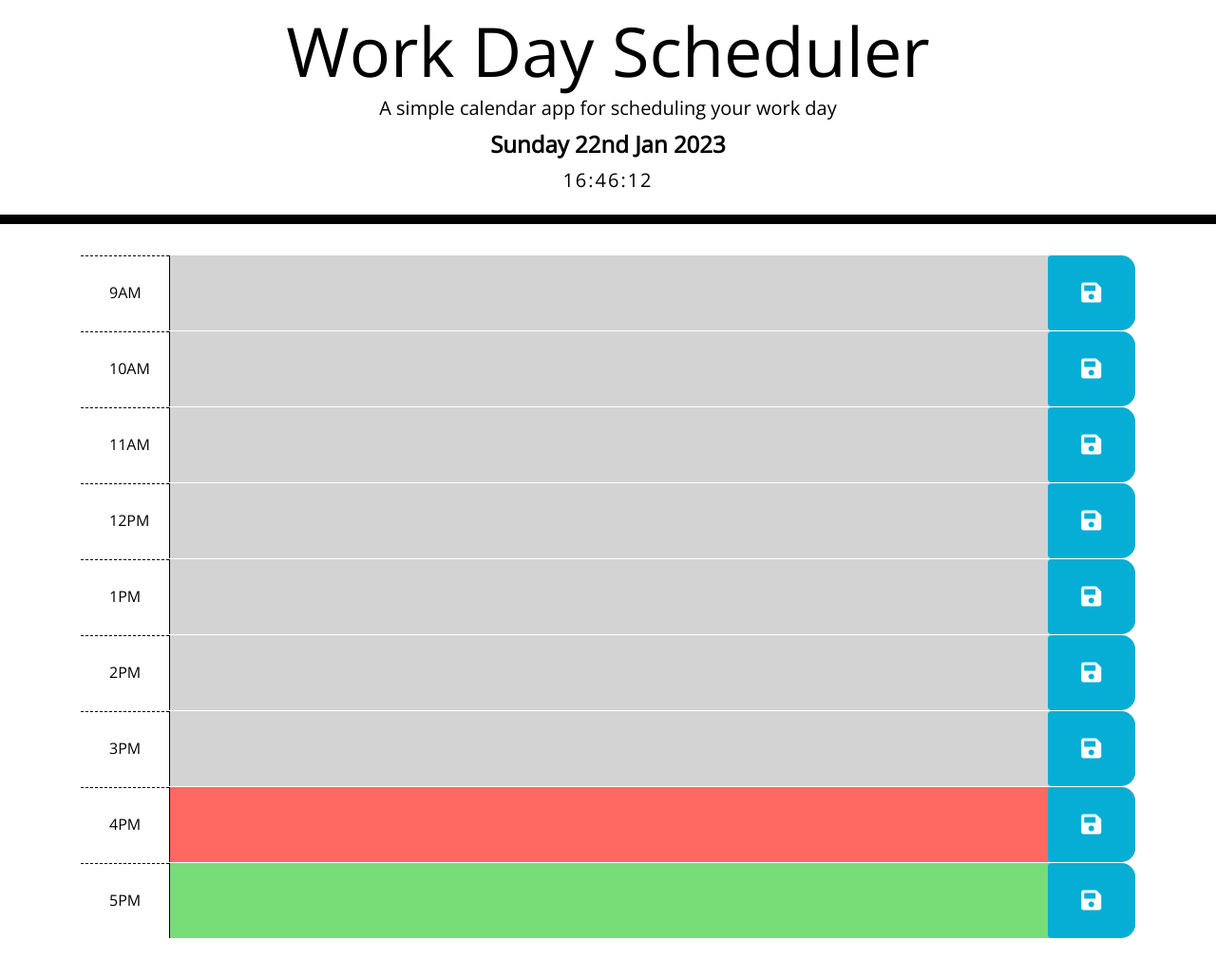
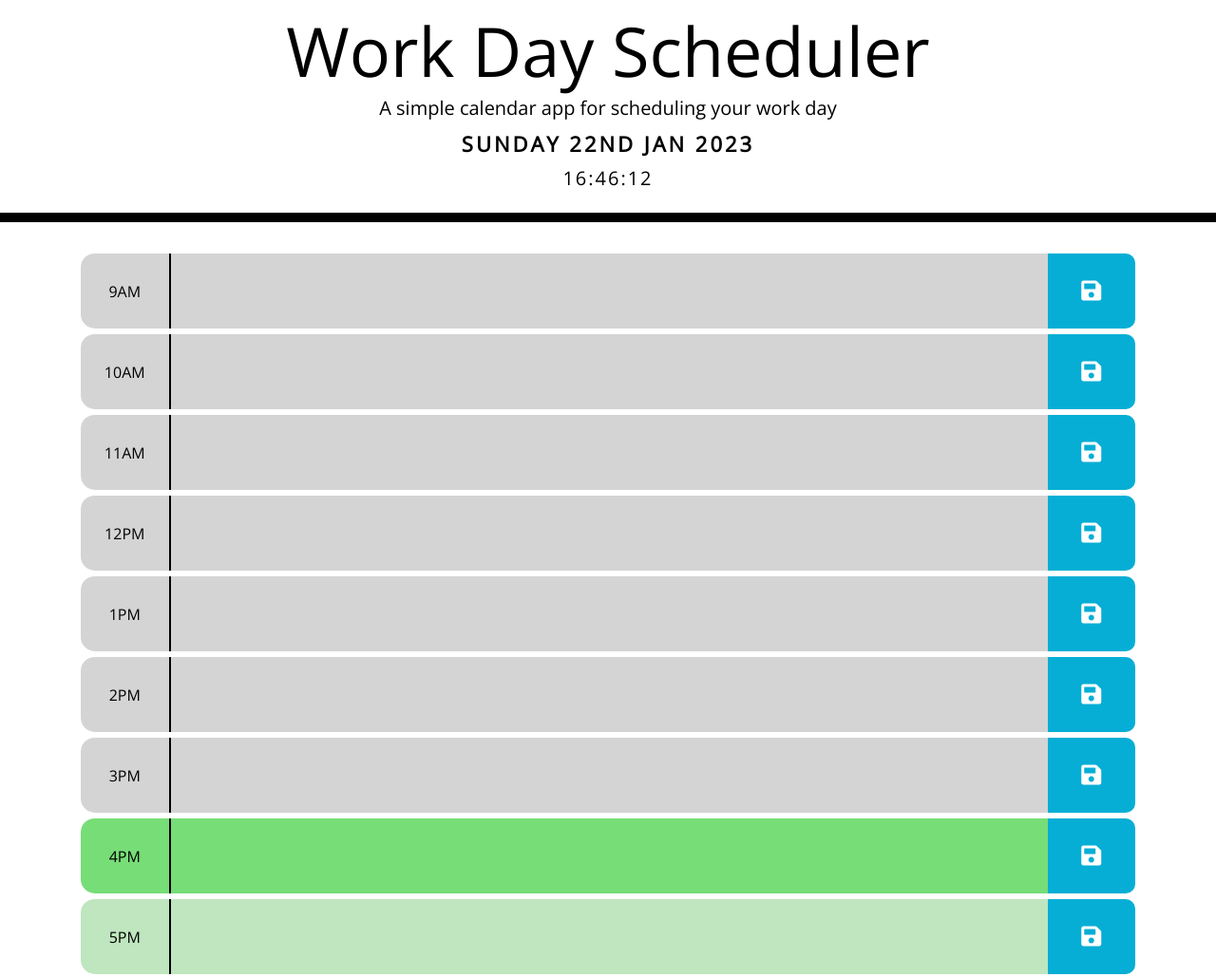
Before and after one commit to rbrd87/work-day-scheduler, a plain HTML site: page index.html in a window 1280 px wide. Shown: the top 1029 px of the page at 95% size. Drawn offline with nearby package versions, Linux system fonts and the light colour scheme.

Commit message:
Added new styling to the scheduler. Tried to make a delete button for each time block but will re-visit this

```diff
--- a/assets/css/style.css
+++ b/assets/css/style.css
@@ -14,17 +14,18 @@ textarea {
   border: none;
   resize: none;
   color: #000000;
-  border-left: 1px solid black;
+  border-left: 2px solid black;
   padding: 10px;
 }
 
 #currentDay {
-  font-size: 24px;
+  text-transform: uppercase;
+  letter-spacing: 3px;
+  font-size: 22px;
   font-weight: 700;
 }
 
 #currentTime {
-  text-transform: uppercase;
   letter-spacing: 2px;
 }
 
@@ -43,8 +44,7 @@ textarea {
 
 .time-block {
   text-align: center;
-  border-radius: 15px;
-  margin: 0 auto;
+  margin: 5px auto;
 }
 
 .row {
@@ -54,35 +54,33 @@ textarea {
 }
 
 .hour {
-  background-color: #ffffff;
+  border-radius: 10px 0 0 10px!important;
   color: #000000;
-  border-top: 1px dashed #000000;
-  padding: 30px;
+  align-self: center;
 }
 
 .past {
   border-radius: 15px;
-  background-color: #d3d3d3;
+  background-color: #d4d4d4;
   color: white;
 }
 
 .present {
   border-radius: 15px;
-  background-color: #ff6961;
+  background-color: #77dd77;
   color: white;
 }
 
 .future {
   border-radius: 15px;
-  background-color: #77dd77;
+  background-color: #bfe6bf;
   color: white;
 }
 
 .saveBtn {
   font-size: 18px;
   background-color: #06aed5;
-  border-top-right-radius: 15px;
-  border-bottom-right-radius: 15px;
+  border-radius: 0 10px 10px 0!important;
   color: white;
 }
 
--- a/assets/js/script.js
+++ b/assets/js/script.js
@@ -35,8 +35,7 @@ $(".saveBtn").on("click", function () {
     // Using the above variables, I am able to save the items into an object in local storage
     localStorage.setItem(eventTime, eventDescription)
     console.log(localStorage)
-}
-)
+})
 
 // Created a function to retrieve the saved items in local storage and display them in the right hour blocks
 function retrieveEvent() {
@@ -65,6 +64,14 @@ $(".clearAll").on("click", function () {
     }
 })
 
+// Setting an on click function for the saveBtn
+$('.trashBtn').on('click', function () {
+    var eventTime = $('.saveBtn').siblings('.hour').text()
+    var eventDescription = $('.saveBtn').siblings('.description').val()
+    localStorage.clear(eventTime, eventDescription)
+    location.reload();
+})
+
 // Calling the timeBlockState function to display the correct colours needed
 timeBlockState();
 // Calling the retrieveEvent function to display the saved events
```
